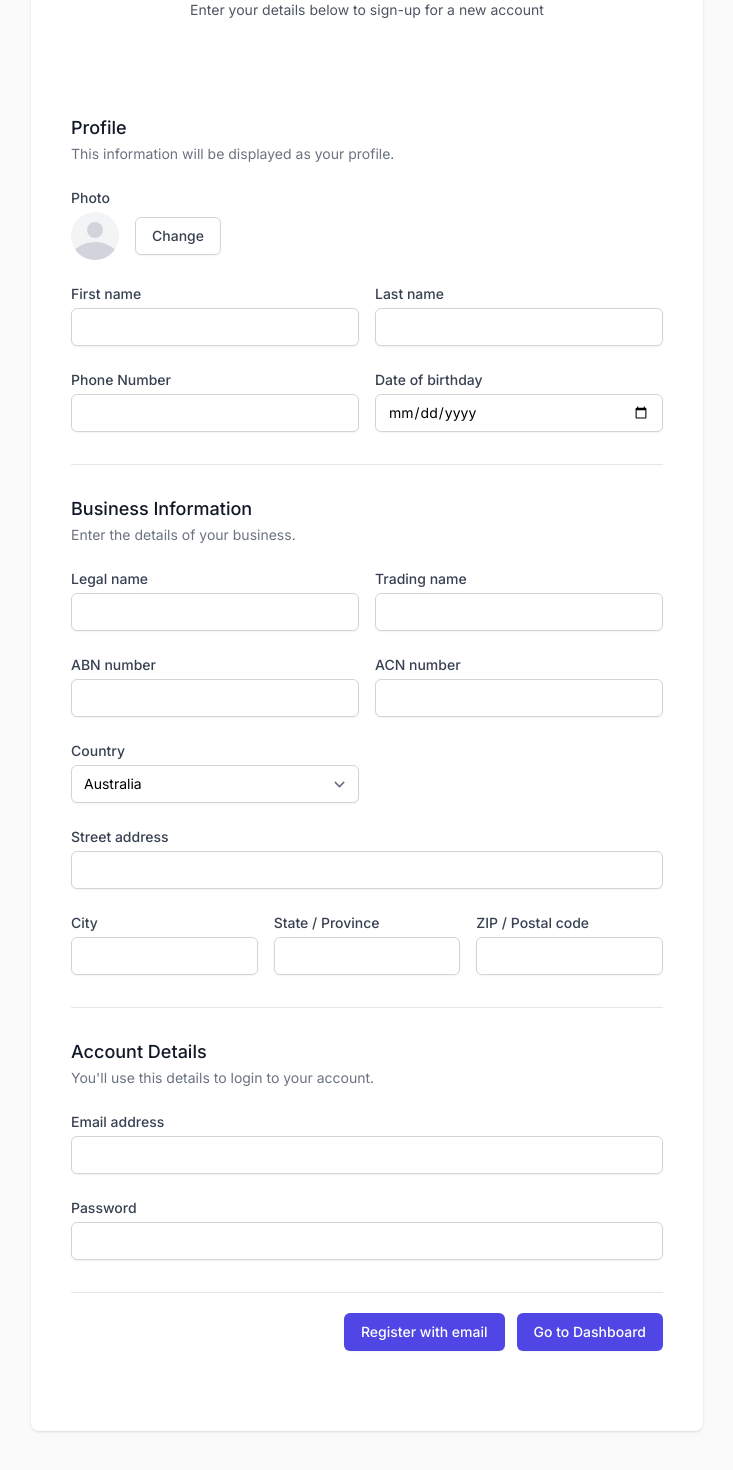
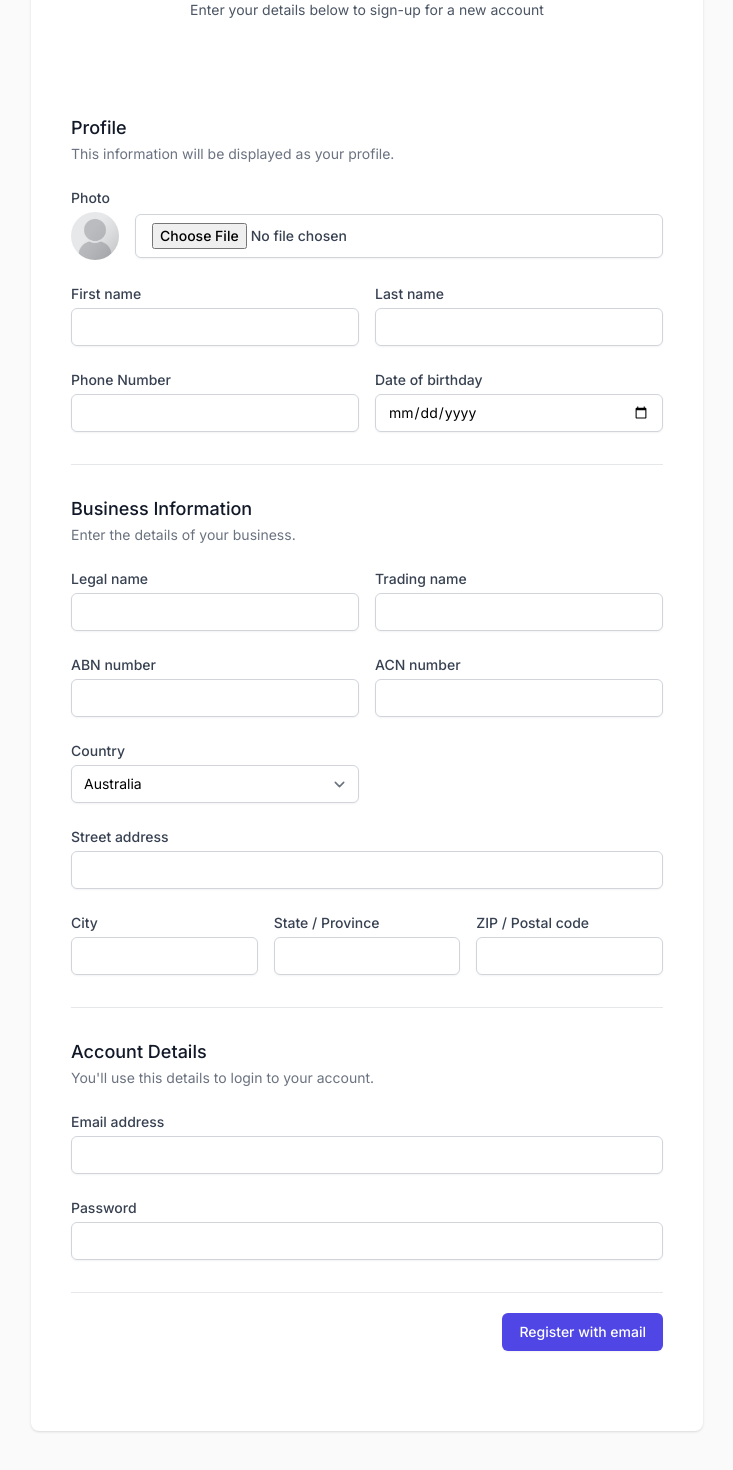
Before and after one commit to renansigolo/aus-force-app, a Next.js app: page /sign-up in a window 1280 px wide. Shown: the part 196-1666 px from the top of the page, without its empty margins (273-1006 px from the left). Built offline with nearby package versions, Linux system fonts and the light colour scheme; no server answers.

Commit message:
feat: add image to form

```diff
--- a/app/(enter)/sign-up/page.tsx
+++ b/app/(enter)/sign-up/page.tsx
@@ -5,13 +5,13 @@ import { auth, db } from "@/lib/firebase"
 import { FirebaseError } from "firebase/app"
 import { createUserWithEmailAndPassword } from "firebase/auth"
 import { addDoc, collection } from "firebase/firestore"
-import Link from "next/link"
 import { useRouter } from "next/navigation"
-import { FormEvent } from "react"
+import { FormEvent, useState } from "react"
 import { toast } from "react-hot-toast"
 
 export default function SignUpPage() {
   const router = useRouter()
+  const [picture, setPicture] = useState("/images/profile-placeholder.png")
 
   const handleSignUp = async (e: FormEvent<HTMLFormElement>) => {
     e.preventDefault()
@@ -41,6 +41,11 @@ export default function SignUpPage() {
         })
         .catch((error: FirebaseError) => toast.error(error.message))
     })
+  }
+
+  const uploadFile = async (e: any) => {
+    const file = Array.from(e.target.files)[0]
+    console.log("🚀 ~ uploadFile ~ file", file)
   }
 
   return (
@@ -75,18 +80,20 @@ export default function SignUpPage() {
                     Photo
                   </label>
                   <div className="mt-1 flex items-center">
-                    <span className="h-12 w-12 overflow-hidden rounded-full bg-gray-100">
-                      <svg
-                        className="h-full w-full text-gray-300"
-                        fill="currentColor"
-                        viewBox="0 0 24 24"
-                      >
-                        <path d="M24 20.993V24H0v-2.996A14.977 14.977 0 0112.004 15c4.904 0 9.26 2.354 11.996 5.993zM16.002 8.999a4 4 0 11-8 0 4 4 0 018 0z" />
-                      </svg>
-                    </span>
-                    <button type="button" className="btn ml-4">
-                      Change
-                    </button>
+                    <img
+                      src={picture}
+                      alt="User profile"
+                      className="h-12 w-12 rounded-full object-fill"
+                    />
+                    <input
+                      type="file"
+                      className="btn ml-4 w-full"
+                      onChange={(e) => {
+                        if (!e.target.files) return
+                        setPicture(URL.createObjectURL(e.target.files[0]))
+                      }}
+                      accept="image/x-png,image/gif,image/jpeg"
+                    />
                   </div>
                 </div>
               </div>
@@ -400,12 +407,6 @@ export default function SignUpPage() {
           <div className="pt-5">
             <div className="flex justify-end">
               <button className="btn btn-primary">Register with email</button>
-              <Link
-                href="/dashboard"
-                className="ml-3 inline-flex justify-center rounded-md border border-transparent bg-indigo-600 py-2 px-4 text-sm font-medium text-white shadow-sm hover:bg-indigo-700 focus:outline-none focus:ring-2 focus:ring-indigo-500 focus:ring-offset-2"
-              >
-                Go to Dashboard
-              </Link>
             </div>
           </div>
         </form>
--- a/components/AuthWrapper.tsx
+++ /dev/null
@@ -1,21 +0,0 @@
-"use client"
-
-import { auth } from "@/lib/firebase"
-import { useRouter } from "next/navigation"
-import { useAuthState } from "react-firebase-hooks/auth"
-
-type AuthWrapperProps = {
-  children?: React.ReactNode
-}
-export function AuthWrapper({ children }: AuthWrapperProps) {
-  const [user] = useAuthState(auth)
-  const router = useRouter()
-
-  if (!user) {
-    router.push("/log-in")
-  } else {
-    router.push("/dashboard")
-  }
-
-  return null
-}
```
